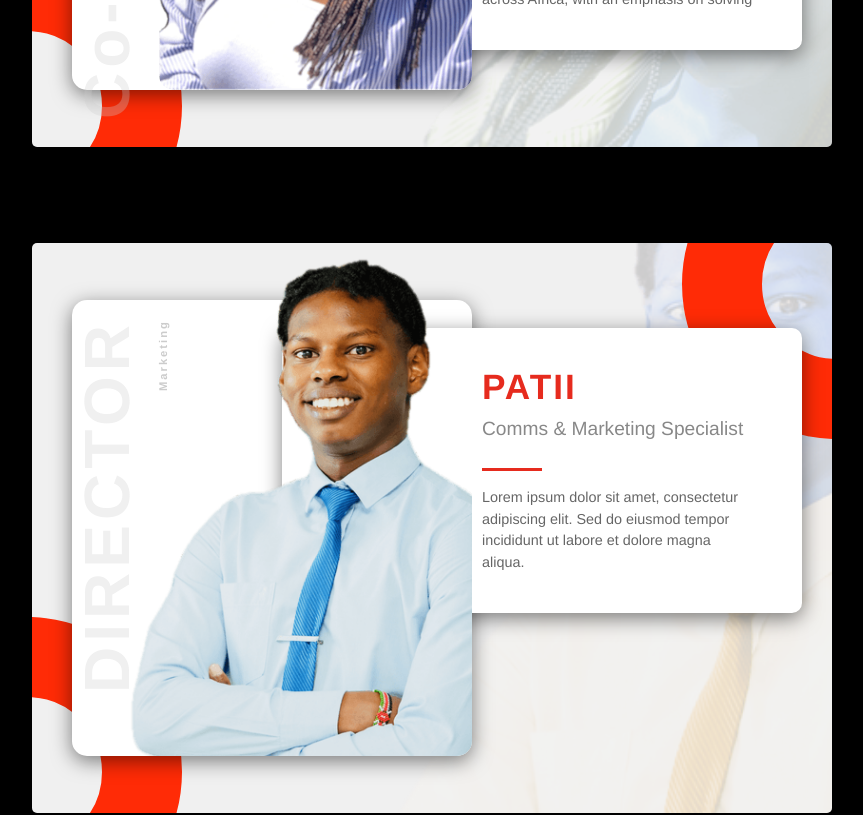
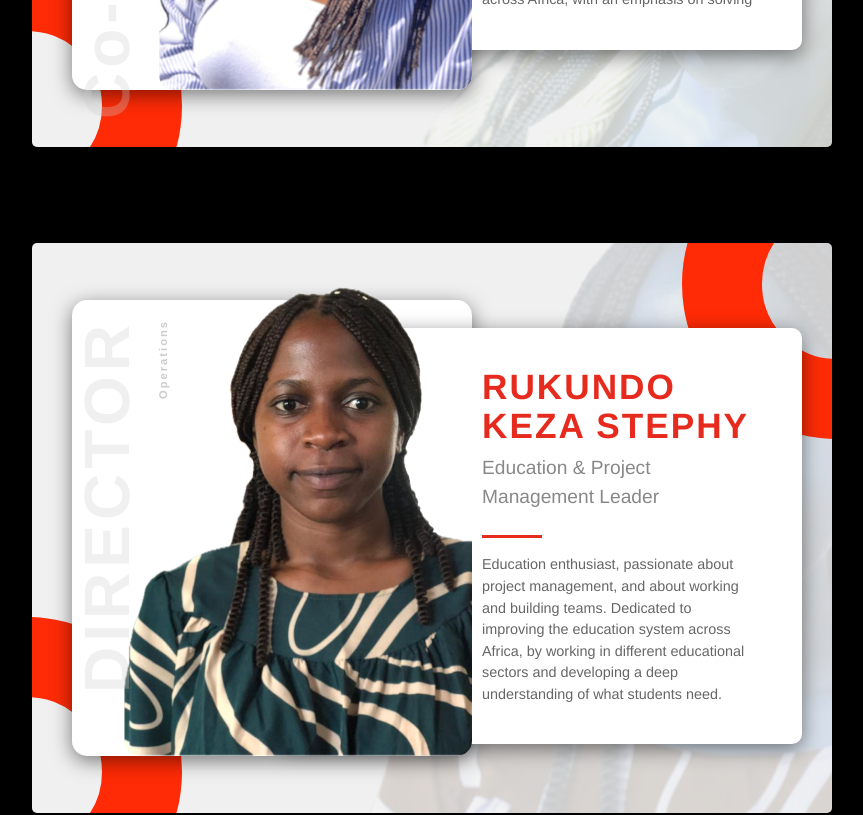
Before and after one commit to chadsteele/tedx, a Svelte app: page /#app in a window 1280 px wide. Shown: the part 7060-7875 px from the top of the page, without its empty margins (208-1071 px from the left). Built offline with nearby package versions, Linux system fonts and the light colour scheme.

Commit message:
added stephy

```diff
--- a/config.js
+++ b/config.js
@@ -127,6 +127,16 @@ She has worked on research and team projects exploring youth unemployment, educa
 
 As a TEDxALCHE co-organizer, she aims to create a platform for meaningful conversations on leadership, innovation, education, and social impact. She believes that when young people are given space to share ideas, they can drive positive change in their communities.`,
       },
+      {
+        type: 'profilecard',
+        profileImage: '/images/team/stephy.png',
+        title: 'DIRECTOR',
+        subtitle: 'Operations',
+        name: 'RUKUNDO KEZA STEPHY',
+        subname: 'Education & Project Management Leader',
+        description: `Education enthusiast, passionate about project management, and about working and building teams. Dedicated to improving the education system across Africa, by working in different educational sectors and developing a deep understanding of what students need. Currently pursuing a bachelor's degree in Computer Science at the African Leadership College of Higher Education with the aim of improving education through the usage of technology.
+`,
+      },
         {
         type: 'profilecard',
         profileImage: '/images/team/patii.png',
```
Also changed, not shown: public/images/team/stephy.png (added).
